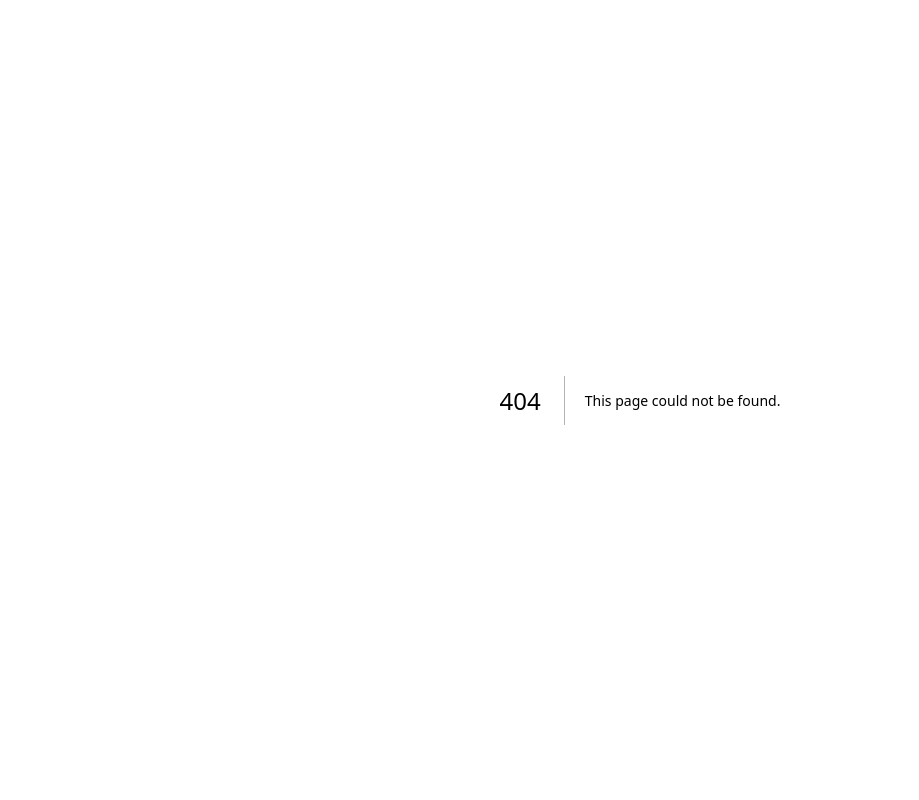
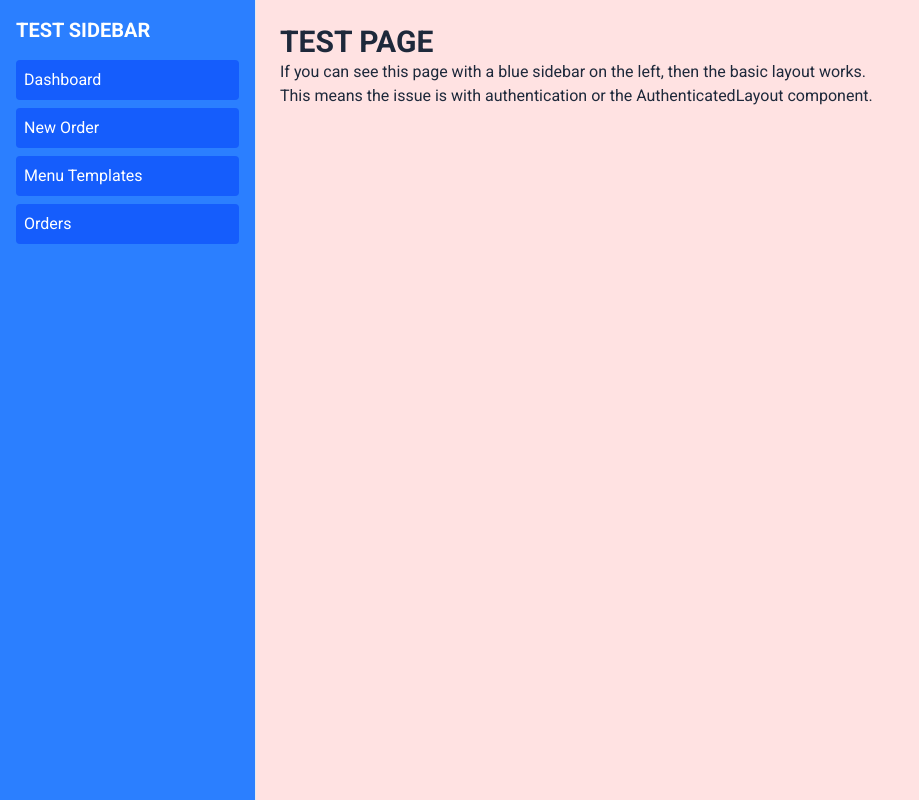
Before and after one commit to portfoliohm/athletic-labs, a Next.js app: page /test-nav in a window 1280 px wide. Before the commit this address had no page. Shown: the whole page, without its empty margins (0-919 px from the left). Built offline with nearby package versions, Linux system fonts and the light colour scheme.

Commit message:
Add test navigation page to isolate sidebar visibility issues

```diff
--- /dev/null
+++ b/src/app/test-nav/page.tsx
@@ -0,0 +1,29 @@
+"use client";
+
+export default function TestNavPage() {
+  return (
+    <div className="min-h-screen bg-red-100">
+      {/* Always visible sidebar for testing */}
+      <div className="flex w-64 flex-col fixed inset-y-0 border-r bg-blue-500 z-40">
+        <div className="p-4 text-white">
+          <h1 className="text-xl font-bold">TEST SIDEBAR</h1>
+          <div className="mt-4 space-y-2">
+            <div className="p-2 bg-blue-600 rounded">Dashboard</div>
+            <div className="p-2 bg-blue-600 rounded">New Order</div>
+            <div className="p-2 bg-blue-600 rounded">Menu Templates</div>
+            <div className="p-2 bg-blue-600 rounded">Orders</div>
+          </div>
+        </div>
+      </div>
+
+      {/* Main content */}
+      <div className="pl-64">
+        <div className="p-6">
+          <h1 className="text-3xl font-bold">TEST PAGE</h1>
+          <p>If you can see this page with a blue sidebar on the left, then the basic layout works.</p>
+          <p>This means the issue is with authentication or the AuthenticatedLayout component.</p>
+        </div>
+      </div>
+    </div>
+  );
+}
```
